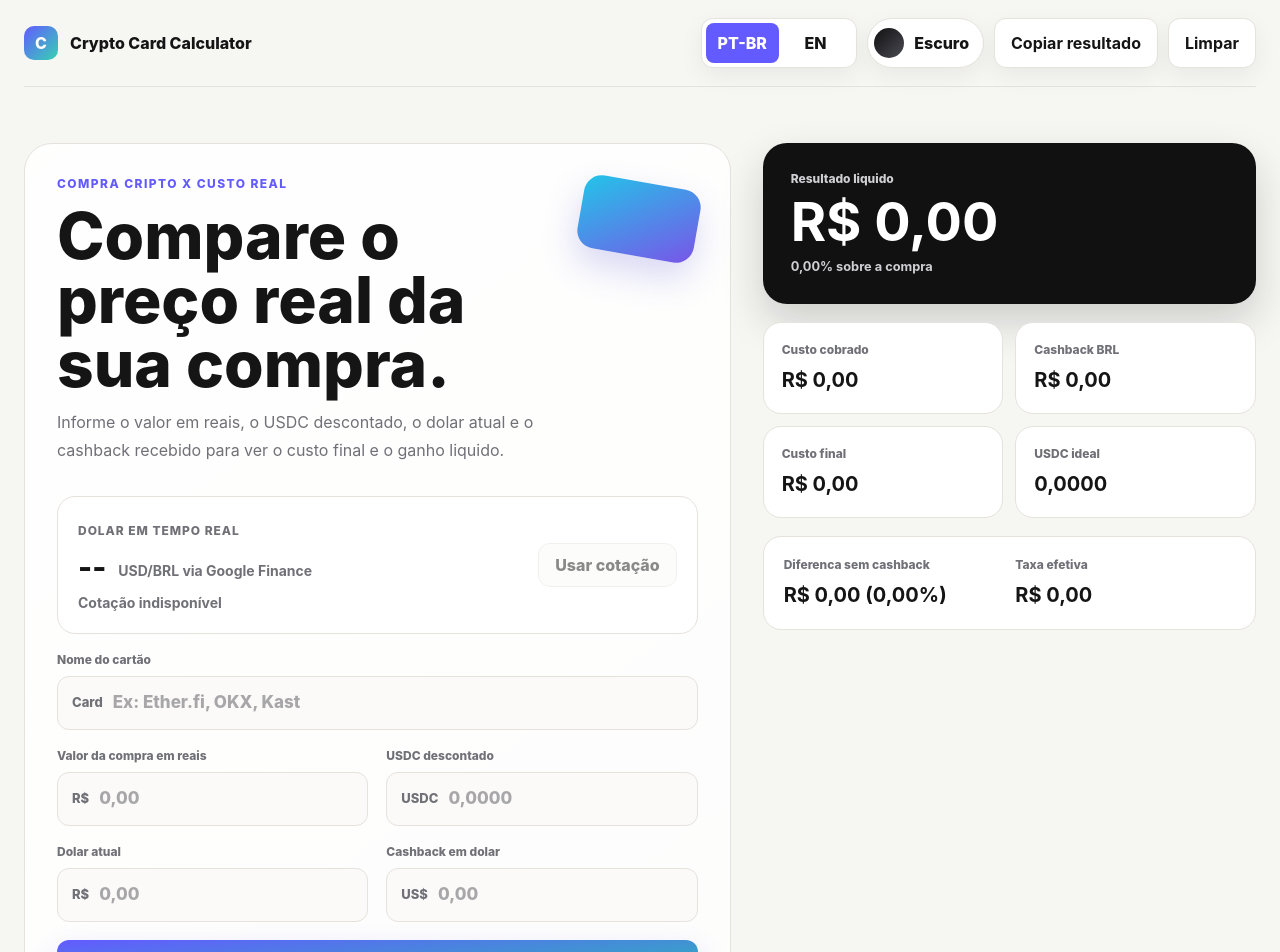
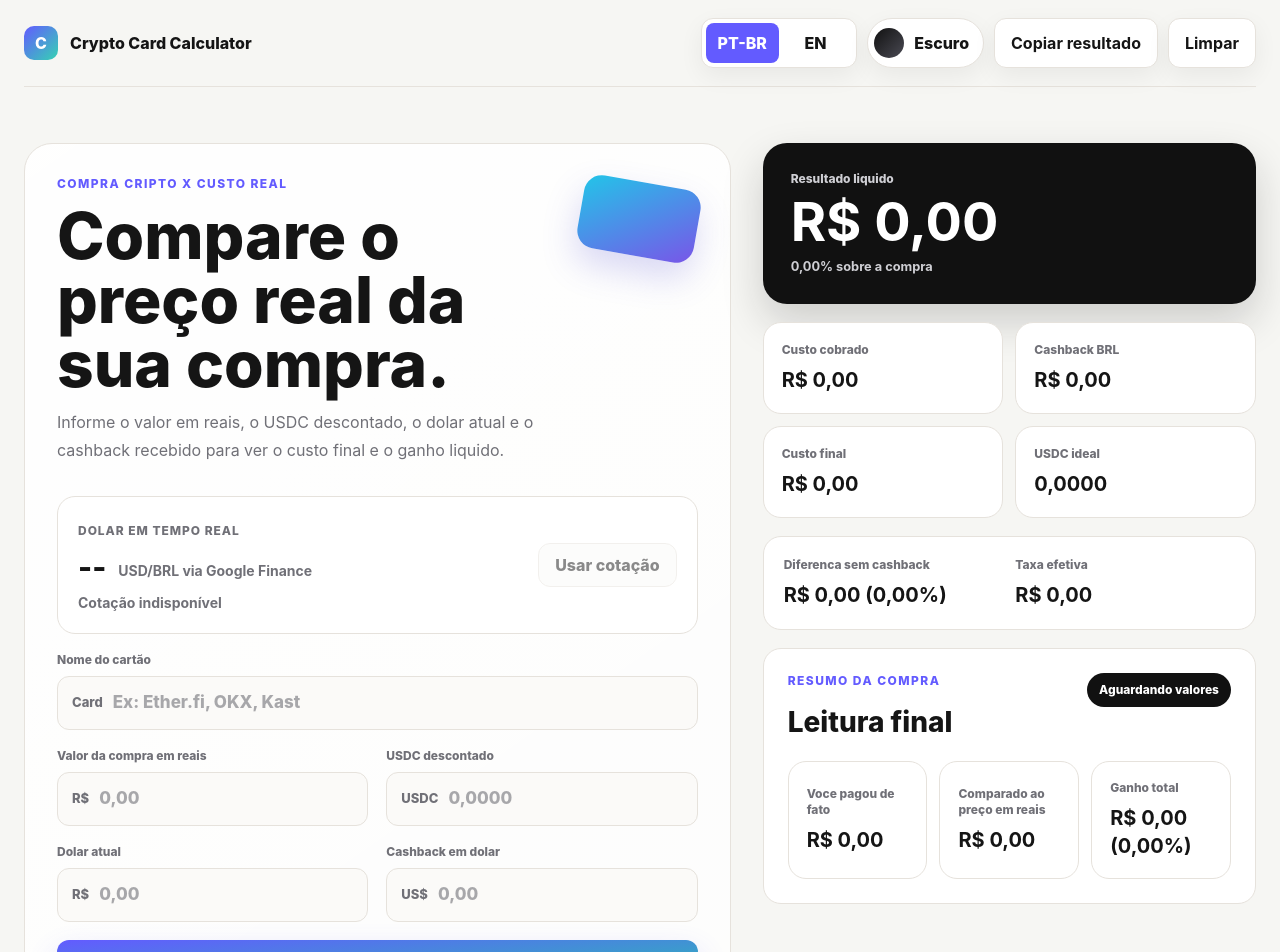
Before and after one commit to Kievy/Crypto-Card-Calculator, a Next.js app: page / in a window 1280 px wide. Shown: the top 952 px of the page. Built offline with nearby package versions, Linux system fonts and the light colour scheme; no server answers.

Commit message:
Move purchase summary into desktop results column

```diff
--- a/app/page.tsx
+++ b/app/page.tsx
@@ -609,10 +609,8 @@ export default function Home() {
             />
             <SummaryInline label={t.effectiveRate} value={money.format(result.effectiveRate)} />
           </div>
-        </aside>
-      </section>
 
-      <section className="mx-auto mb-6 w-[min(1590px,calc(100%_-_48px))] rounded-[18px] border border-line bg-panel p-6 max-lg:w-[min(680px,calc(100%_-_48px))] max-sm:w-[calc(100%_-_28px)] max-sm:p-5">
+          <section className="rounded-[18px] border border-line bg-panel p-6 max-sm:p-5">
             <div className="mb-[18px] flex items-start justify-between gap-5 max-sm:flex-col max-sm:items-stretch">
               <div>
                 <p className="mb-3 text-xs font-extrabold uppercase tracking-[0.12em] text-brand">{t.summaryEyebrow}</p>
@@ -623,7 +621,7 @@ export default function Home() {
               </span>
             </div>
 
-        <div className="grid grid-cols-3 gap-3 max-sm:grid-cols-1">
+            <div className="grid grid-cols-3 gap-3 max-xl:grid-cols-1">
               <Summary label={t.paidActually} value={money.format(result.finalCost)} />
               <Summary label={t.comparedToBrl} value={signedMoney(result.netGain)} tone={result.netGain} />
               <Summary
@@ -632,6 +630,8 @@ export default function Home() {
                 tone={result.netGain}
               />
             </div>
+          </section>
+        </aside>
       </section>
 
       <section className="mx-auto mb-14 w-[min(1590px,calc(100%_-_48px))] rounded-[18px] border border-line bg-panel p-6 max-lg:w-[min(680px,calc(100%_-_48px))] max-sm:w-[calc(100%_-_28px)] max-sm:p-5">
```
Lines whose indentation alone changed are shown as unchanged.
